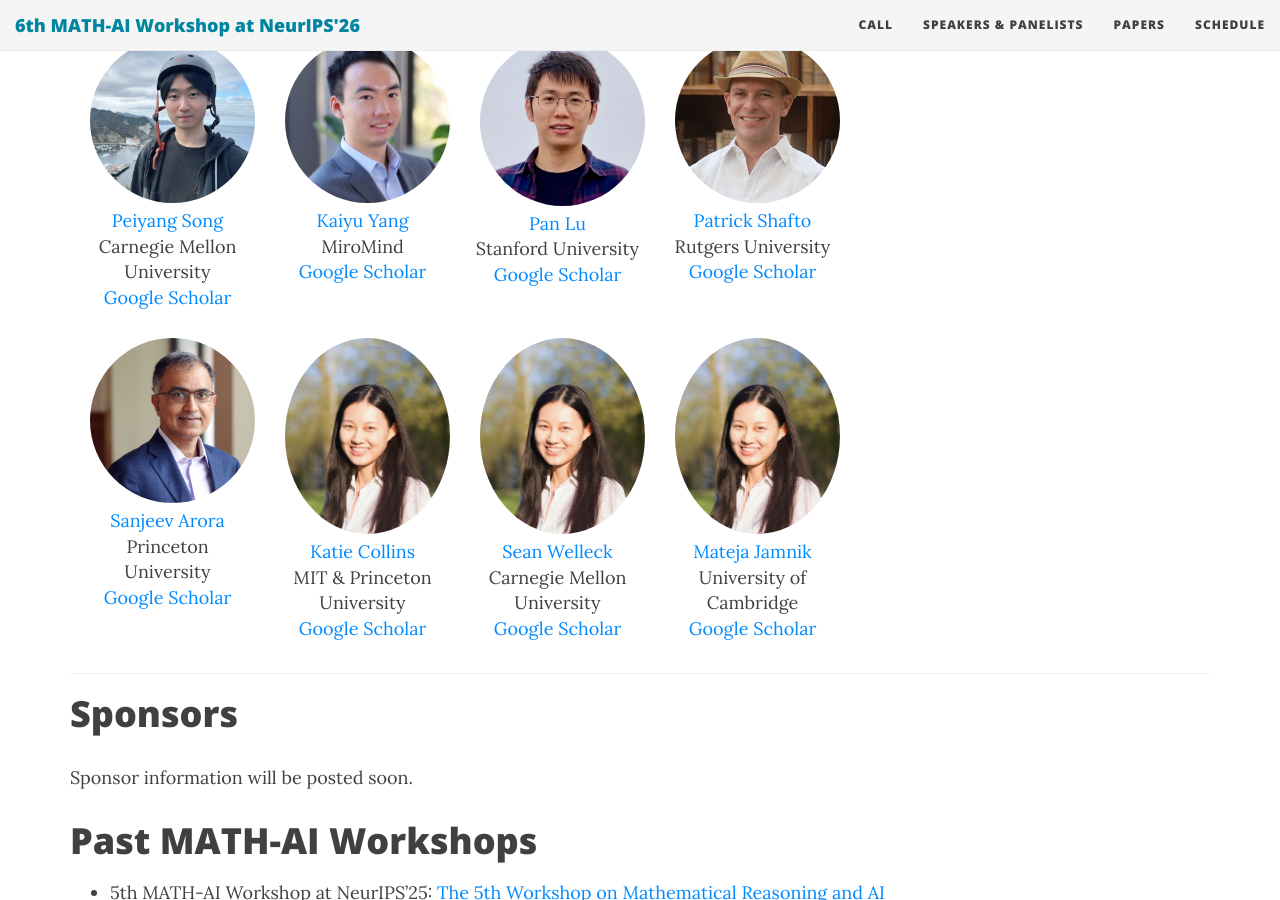
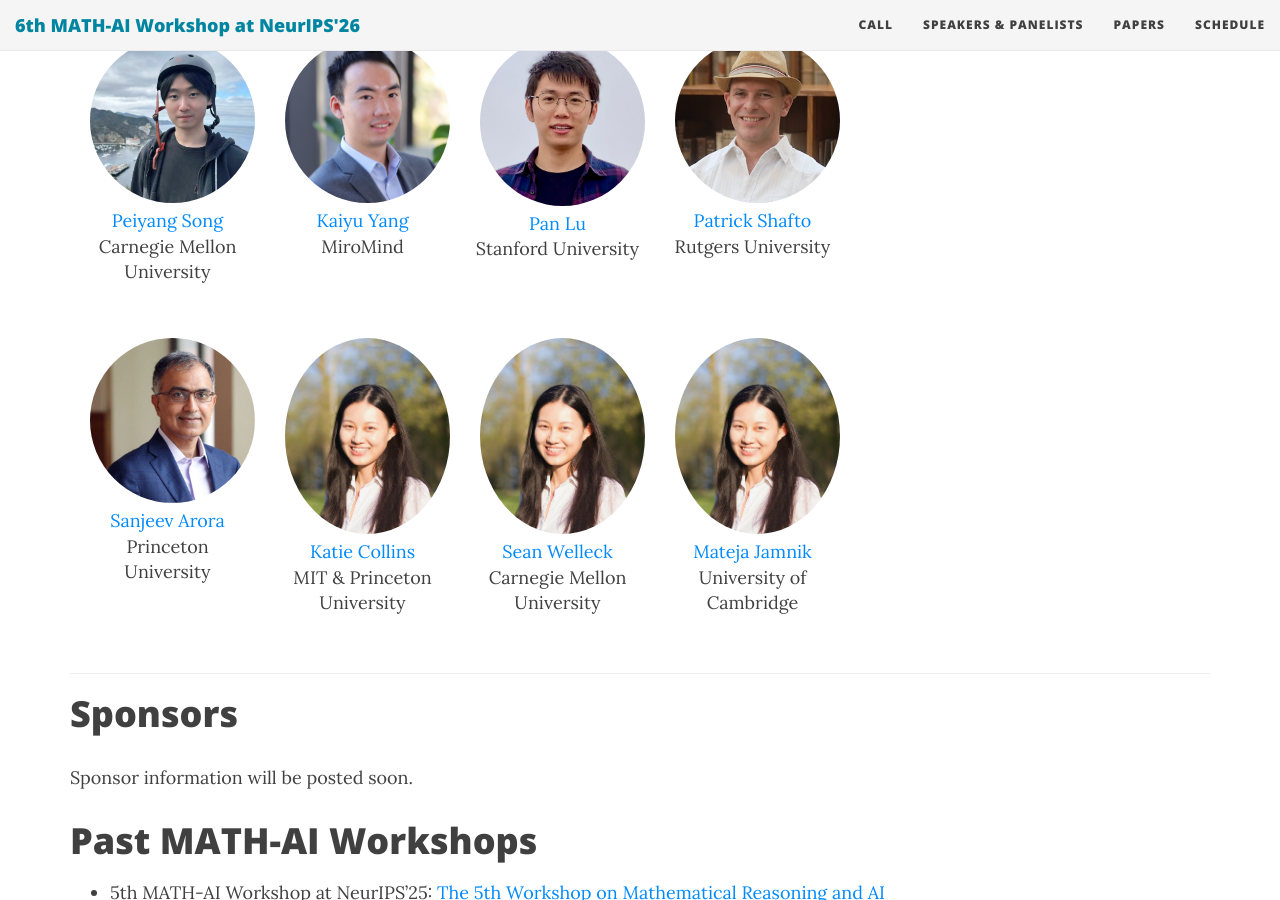
Before and after one commit to mathai-2026/mathai-2026.github.io, a Jekyll site: the page built from index.md, in a window 1280 px wide and 900 px high, scrolled down 2009 px. Built offline with Jekyll 4.4.1, drawn with Linux system fonts in a browser that asks for light colours; nearby versions of some CDN libraries; some of the changed lines change nothing that is shown.

Commit message:
No need for GS info

```diff
--- a/_data/organizers.yml
+++ b/_data/organizers.yml
@@ -1,56 +1,48 @@
 psong:
   name: "Peiyang Song"
   url: "https://peiyang-song.github.io/"
-  scholar: "https://scholar.google.com/citations?user=E1j11NQAAAAJ"
   affiliation: "Carnegie Mellon University"
   img: "psong.jpg"
   bio: "Peiyang Song is a PhD student at the Carnegie Mellon University. His research focuses on mathematical reasoning, theorem proving, and natural language reasoning, with an emphasis on integrating formal systems and large language models. He has received various awards, including NeurIPS LAW Workshop Best Paper Honorable Mention and IEEE Micro Top Pick Award."
 kyang:
   name: "Kaiyu Yang"
   url: "https://yangky11.github.io/"
-  scholar: "https://scholar.google.com/citations?user=FciCu4EAAAAJ"
   affiliation: "MiroMind"
   img: "kyang.jpg"
   bio: "Kaiyu Yang is a Chief Scientist at MiroMind, working on enhancing AI's capabilities in mathematical reasoning by integrating formal systems such as Lean. His research explores how machine learning and large language models can generate mathematical conjectures, prove theorems, write verifiable code, and perform reasoning that combines natural and formal languages. He organized the MATH-AI Workshop at NeurIPS'23 & '25, and the Tutorial on Machine Learning for Theorem Proving at NeurIPS'23."
 plu:
   name: "Pan Lu"
   url: "https://lupantech.github.io/"
-  scholar: "https://scholar.google.com/citations?user=IyucsdQAAAAJ"
   affiliation: "Stanford University"
   img: "plu.jpg"
   bio: "Pan Lu is a Postdoctoral Scholar at Stanford University. He received his Ph.D. in Computer Science from UCLA. His research focuses on machine reasoning, particularly in mathematical reasoning and scientific discovery. He has received various awards, including ACL 2023 Best Paper Honorable Mention, KnowledgeNLP Workshop 2025 Best Paper Award, Most Influential NeurIPS Papers, Amazon PhD Fellowship, Bloomberg PhD Fellowship, and Qualcomm Innovation Fellowship. He served as senior program chair for NENLP'25 and program chair for SoCal NLP'23. He has extensive experience in organizing workshops, including the MATH-AI Workshop at NeurIPS from 2022 to 2025 and the AI for Math Workshop at ICML'24."
 pshafto:
   name: "Patrick Shafto"
   url: "https://patrickshafto.com/"
-  scholar: "https://scholar.google.com/citations?user=HUi6F7wAAAAJ"
   affiliation: "Rutgers University"
   img: "pshafto.jpg"
   bio: "Patrick Shafto is a Professor of Mathematics and Computer Science at Rutgers University. His research focuses on the computational principles of human learning, reasoning, communication, and scientific discovery, spanning cognitive science, artificial intelligence, and machine learning. He is a Fellow of the Cognitive Science Society and co-organized the IPAM long program on Mathematics of Intelligences in Fall 2024. He has also organized or co-organized 9 conferences, symposia, and workshops on explanation, guided learning, pedagogical reasoning, and inductive reasoning."
 sarora:
   name: "Sanjeev Arora"
   url: "https://www.cs.princeton.edu/~arora/"
-  scholar: "https://scholar.google.com/citations?user=RUP4S68AAAAJ"
   affiliation: "Princeton University"
   img: "sarora.jpg"
   bio: "Sanjeev Arora is a Professor of Computer Science at Princeton University, where he did foundational work in theoretical computer science, complexity theory, and machine learning theory. He has received major honors such as the Gödel Prize, ACM Prize in Computing, and election to the National Academy of Sciences. He is also a founding director of Princeton Language and Intelligence (PLI)."
 kcollins:
   name: "Katie Collins"
   url: "https://collinskatie.github.io/"
-  scholar: "https://scholar.google.com/citations?user=48ZphCEAAAAJ"
   affiliation: "MIT & Princeton University"
   img: "kcollins.jpg"
   bio: "Katie Collins is a postdoctoral fellow in the Computational Cognitive Science Group at MIT and a visiting postdoc at the Princeton AI Lab. Her research focuses on cognitive science, artificial intelligence, human-AI interaction, and mathematical reasoning, including evaluating language models for mathematics through interactions with mathematicians. She organized the MATH-AI Workshop at NeurIPS'23."
 swelleck:
   name: "Sean Welleck"
   url: "https://wellecks.com/"
-  scholar: "https://scholar.google.com/citations?user=Ac6n5pQAAAAJ"
   affiliation: "Carnegie Mellon University"
   img: "swelleck.jpg"
   bio: "Sean Welleck is an Assistant Professor in the Language Technologies Institute at Carnegie Mellon University. His research focuses on language modeling, reasoning, controllable generation, and machine learning for formal reasoning, including applications to mathematical reasoning and theorem proving. He has extensive workshop organization experience, including AI for Math at ICML'24, MATH-AI at NeurIPS'22 & '23, MathNLP at EMNLP'22, Math AI for Education at NeurIPS'21, VerifAI at ICLR'25, and SCALR at COLM'25."
 mjamnik:
   name: "Mateja Jamnik"
   url: "https://www.cl.cam.ac.uk/~mj201/"
-  scholar: "https://scholar.google.com/citations?user=d5QiyJkAAAAJ"
   affiliation: "University of Cambridge"
   img: "mjamnik.jpg"
   bio: "Mateja Jamnik is a Professor of Artificial Intelligence in the Department of Computer Science and Technology at the University of Cambridge and an associate fellow of the Leverhulme Centre for the Future of Intelligence. Her research focuses on human-like AI, automated reasoning, diagrammatic reasoning, knowledge representation, theorem proving, explainable AI, and cognitive science. She founded the women@CL initiative, serves on the UK Home Office Science Advisory Council, and previously served as Specialist Adviser to the House of Lords Select Committee on Artificial Intelligence."
--- a/_includes/profile.html
+++ b/_includes/profile.html
@@ -13,8 +13,4 @@
   <a href="{{ include.p[1].url }}">{{ include.p[1].name }}</a>
   <br />
   {{ include.p[1].affiliation }}
-  {% if include.p[1].scholar %}
-  <br />
-  <a href="{{ include.p[1].scholar }}">Google Scholar</a>
-  {% endif %}
 </div>
```
